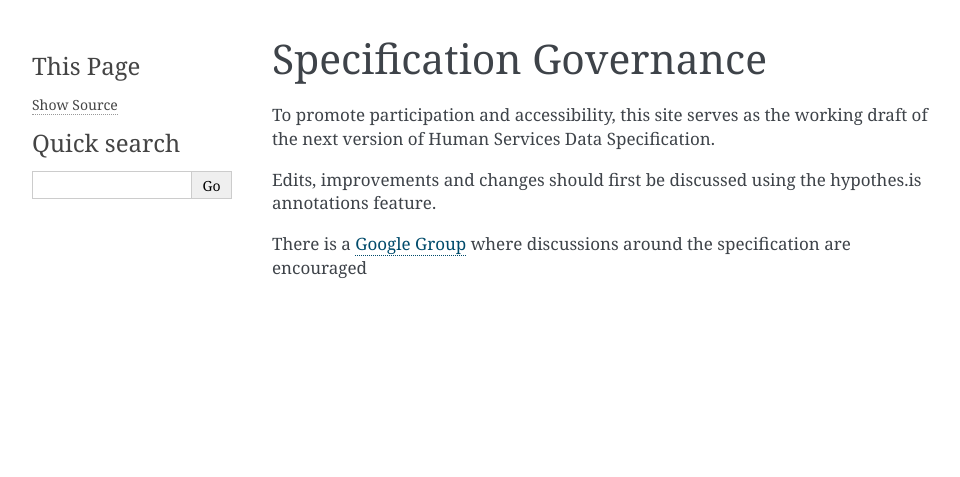
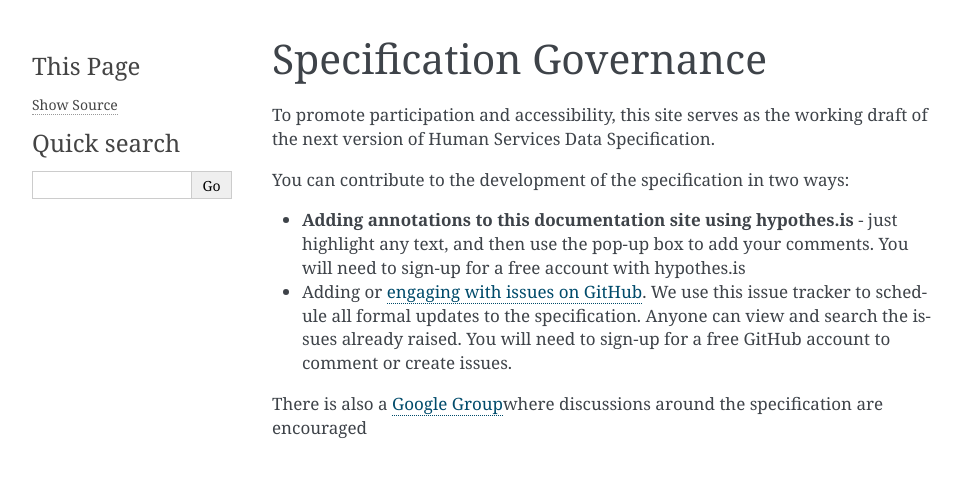
Before and after one commit to openreferral/specification, a Sphinx documentation site: the page built from docs/governance.md, in a window 1280 px wide. Shown: the top 477 px of the page, without its empty margins (148-1108 px from the left). Built offline with Sphinx 7.4.7, drawn with Linux system fonts in a browser that asks for light colours; pages that are not in the unit, such as notebooks, are missing from menus; a script that is not in the unit is left out.

```diff
--- a/docs/governance.md
+++ b/docs/governance.md
@@ -3,6 +3,10 @@ Specification Governance
 
 To promote participation and accessibility, this site serves as the working draft of the next version of Human Services Data Specification.
 
-Edits, improvements and changes should first be discussed using the hypothes.is annotations feature.
+You can contribute to the development of the specification in two ways:
 
-There is a [Google Group](https://groups.google.com/forum/#!forum/openreferral) where discussions around the specification are encouraged
+* **Adding annotations to this documentation site using hypothes.is** - just highlight any text, and then use the pop-up box to add your comments. You will need to sign-up for a free account with hypothes.is
+
+* Adding or [engaging with issues on GitHub](https://github.com/openreferral/specification/issues/). We use this issue tracker to schedule all formal updates to the specification. Anyone can view and search the issues already raised. You will need to sign-up for a free GitHub account to comment or create issues.
+
+There is also a [Google Group](https://groups.google.com/forum/#!forum/openreferral)where discussions around the specification are encouraged
```
Also changed, not shown: docs/logical_model.md (+8 -0 lines), docs/assets/simple-logical-model.png (added).
